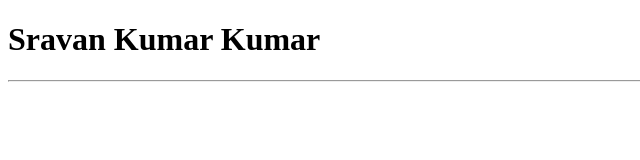
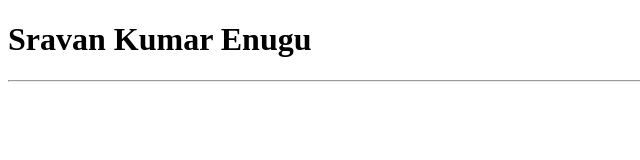
Before and after one commit to sravan7684/sravan7684.github.io, a plain HTML site: page resume.html in a window 1280 px wide. Shown: the full height of the page, 0-640 px from the left. Drawn offline with Linux system fonts and the light colour scheme.

Commit message:
changes 03

```diff
--- a/resume.html
+++ b/resume.html
@@ -6,7 +6,7 @@
     <title>Document</title>
 </head>
 <body>
-    <h1>Sravan Kumar Kumar</h1>
+    <h1>Sravan Kumar Enugu</h1>
     <hr>
 </body>
 </html>
```
